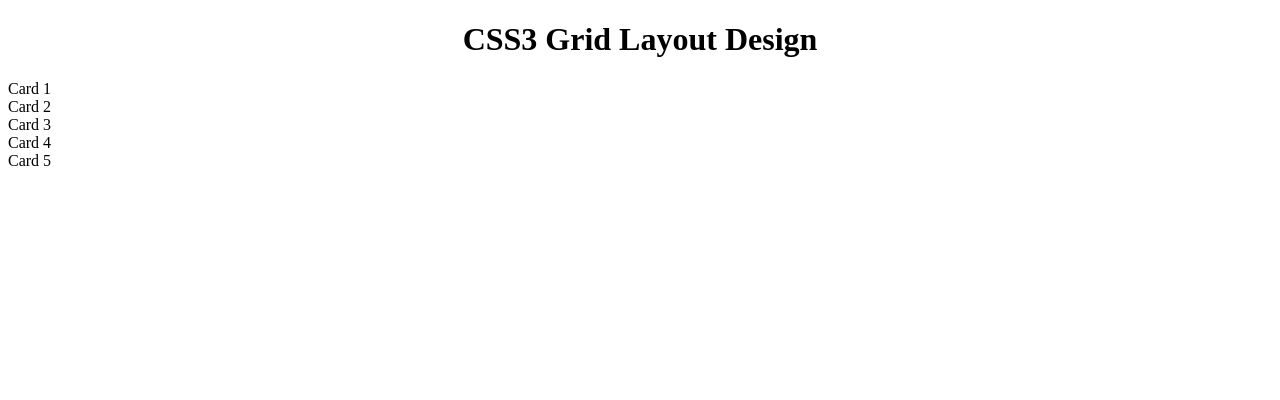
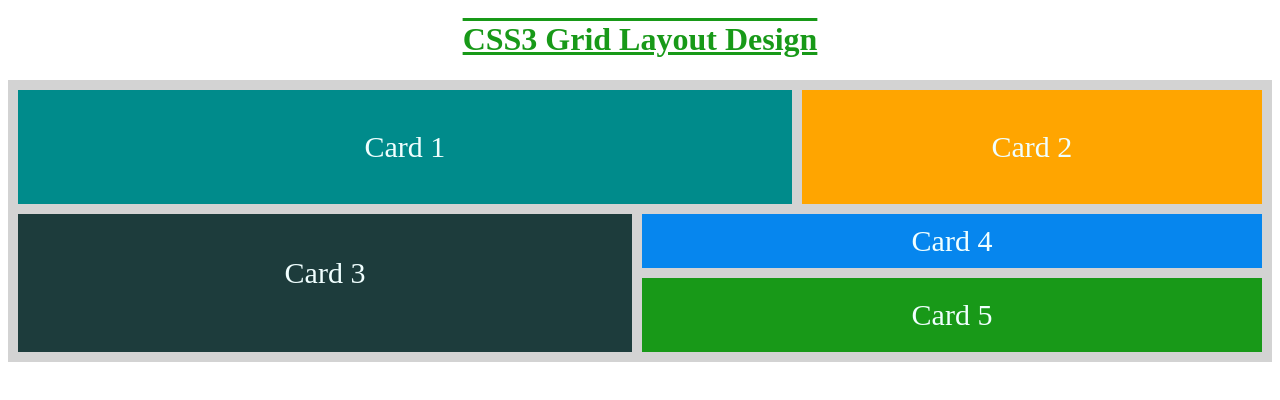
Before and after one commit to Festusali/grid-flexbox-design, a plain HTML site: page grid.html in a window 1280 px wide. Drawn offline with Linux system fonts and the light colour scheme; the site is published under a folder, as on GitHub Pages, so addresses that start at the root find nothing.

Commit message:
Fixed Broken CSS Link On Grid Design

```diff
--- a/grid.html
+++ b/grid.html
@@ -4,7 +4,7 @@
     <meta charset="UTF-8">
     <meta http-equiv="X-UA-Compatible" content="IE=edge">
     <meta name="viewport" content="width=device-width, initial-scale=1.0">
-    <link rel="stylesheet" href="/css/grid-style.css">
+    <link rel="stylesheet" href="css/grid-style.css">
     <title>CSS3 Grid Design</title>
 </head>
 <body>
```
